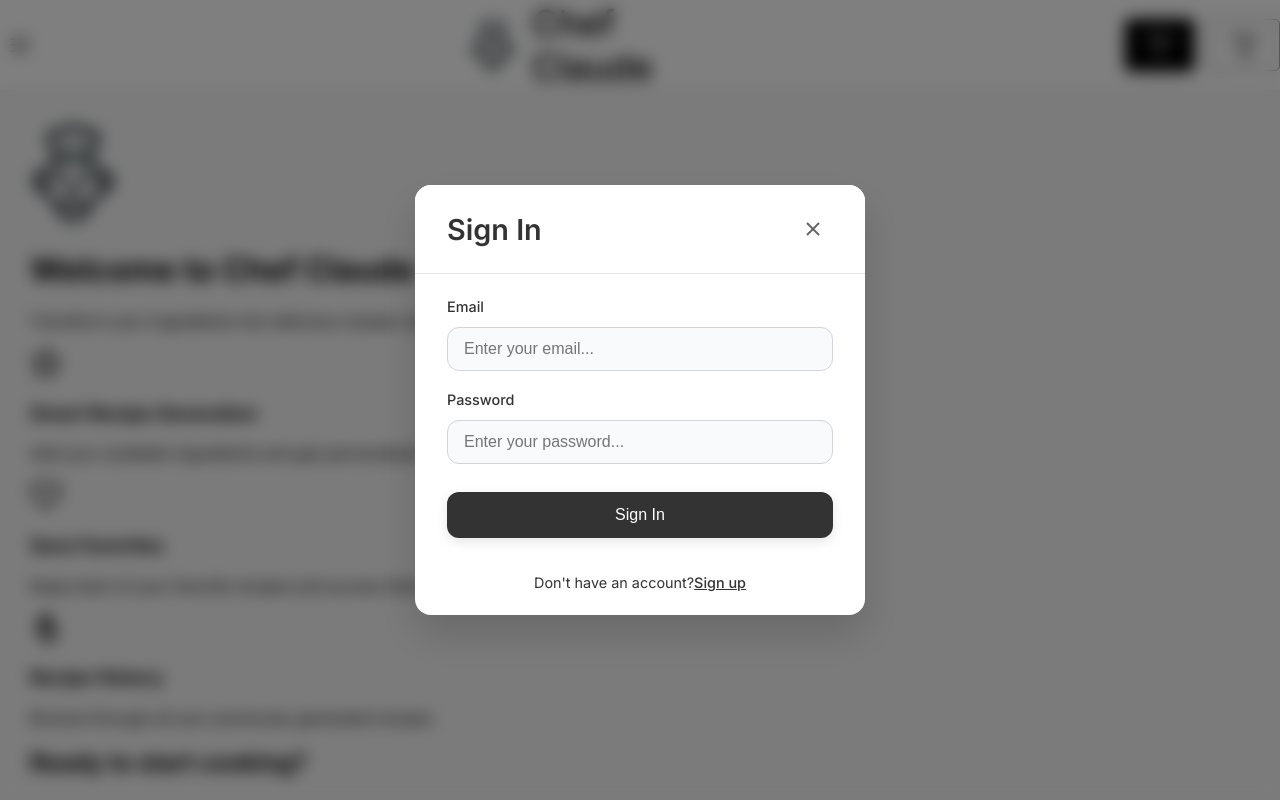
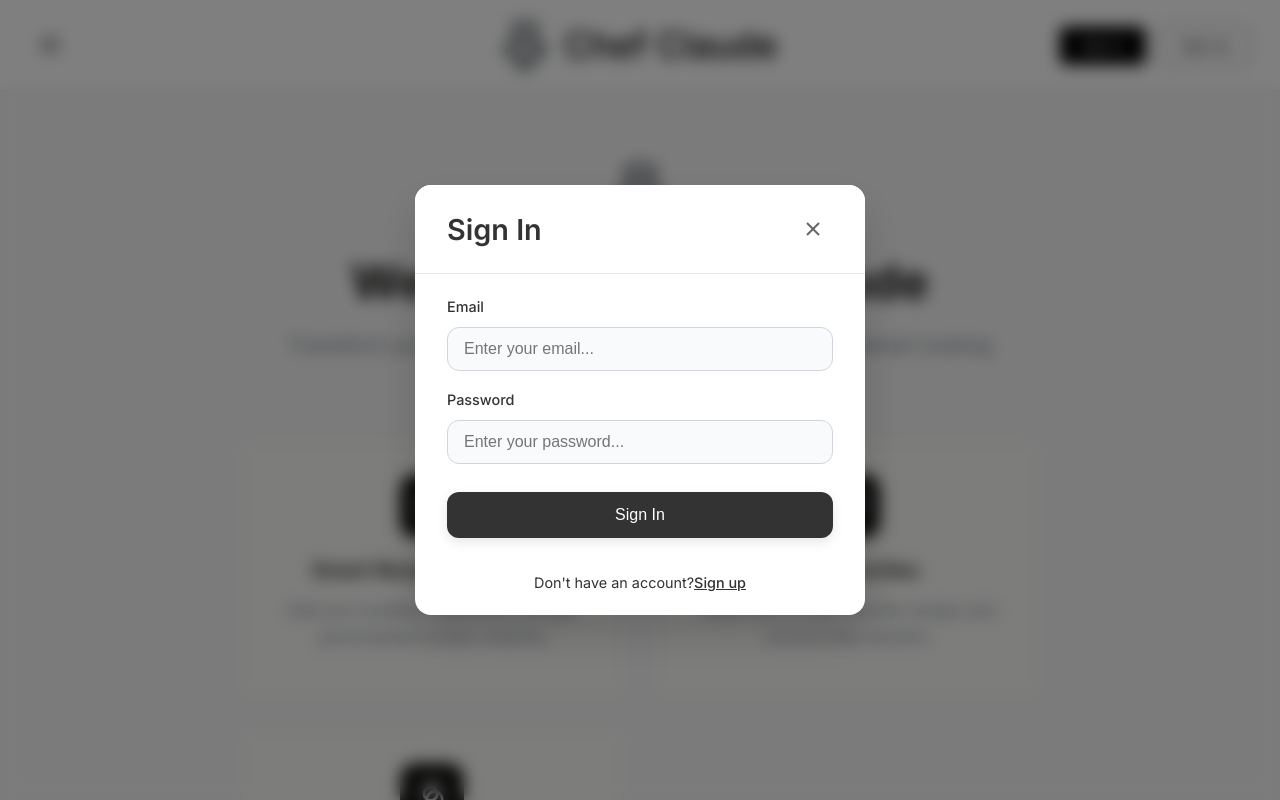
Before and after one commit to yasminebounasla/chef-claude, a React (Vite) app in the folder frontend/: page / in a window 1280 px wide. Shown: the top 800 px of the page. Built offline with nearby package versions, Linux system fonts and the light colour scheme; no server answers; what @huggingface/inference would draw is missing.

Commit message:
add landing apge style and fix header style

```diff
--- a/frontend/src/components/Header.jsx
+++ b/frontend/src/components/Header.jsx
@@ -29,9 +29,8 @@
                     </svg>
                 </div>
 
-                {menuOpen && (
+                {menuOpen && isAuthenticated && (
                     <div className="dropdown-menu">
-                        {isAuthenticated && (
                         <>
                             <button className="dropdown-item" onClick={handleHistory}>
                                 <svg className="item-icon" width="16" height="16" viewBox="0 0 24 24" fill="none" stroke="currentColor" strokeWidth="2">
@@ -47,7 +46,6 @@
                                 Favorites
                             </button>
                         </>
-                        )}
                     </div>
                 )}
             </div>
--- a/frontend/src/style/Header.css
+++ b/frontend/src/style/Header.css
@@ -1,38 +1,47 @@
 .header{
-    display:flex;
-    justify-content: space-around;
+    display: flex;
+    justify-content: space-between;
     align-items: center;
-    gap :430px;
-    height : 90px;
+    padding: 0 30px;
+    height: 90px;
     box-shadow: 0px 1px 3px 0px rgba(0, 0, 0, 0.10), 0px 1px 2px 0px rgba(0, 0, 0, 0.06);
     background-color: white;
+    position: relative;
 }
+
 .header-icon {
-    width :45px;
+    width: 45px;
 }
+
 .header-title {
     font-weight: 500;
     font-size: 2.25rem;
 }
+
 .logo {
-    display:flex;
+    display: flex;
     justify-content: center;
     align-items: center;
-    gap :17px;
-    height : 90px;
-    align-content: center;
+    gap: 17px;
+    height: 90px;
+    position: absolute;
+    left: 50%;
+    transform: translateX(-50%);
 }
+
 .btns{
-    display : flex;
+    display: flex;
     align-items: center;
     justify-content: center;
-    gap : 15px;
+    gap: 15px;
 }
+
 .btns > button {
     padding: 10px 20px;
     border-radius: 5px;
     font-size: 0.85rem;
 }
+
 .signIn-btn {
     background-color: black;
     color: white;
@@ -42,10 +51,12 @@
     cursor: pointer;
     transition: all 0.3s;
 }
+
 .signIn-btn:hover {
     background-color: rgb(28, 28, 28);
     box-shadow: 2px 2px 8px rgb(133, 133, 133);
 }
+
 .signUp-btn {
     background-color: white;
     color: black;
@@ -54,6 +65,7 @@
     cursor: pointer;
     transition: all 0.3s;
 }
+
 .signUp-btn:hover {
     box-shadow: 1px 1px 8px rgb(191, 191, 191);
 }
@@ -62,6 +74,7 @@
 .menu-container {
     position: relative;
     cursor: pointer;
+    z-index: 10;
 }
 
 /* Hamburger Icon */
@@ -142,12 +155,12 @@
     color: #333;
 }
 
-
 /* Right Section */
 .right-section {
     display: flex;
     align-items: center;
     gap: 15px;
+    z-index: 10;
 }
 
 /* Avatar Circle */
@@ -239,7 +252,6 @@
     box-shadow: 1px 1px 8px rgb(191, 191, 191);
 }
 
-
 .dropdown-item.logout:hover {
   background-color: #ffecec;
   color: #d32f2f;
--- a/frontend/src/style/Main.css
+++ b/frontend/src/style/Main.css
@@ -237,3 +237,190 @@
         background-color: #991b1b;
     }
 }
+
+/* Landing Page Styles */
+.landing-page {
+    min-height: 80vh;
+    display: flex;
+    align-items: center;
+    justify-content: center;
+    padding: 40px 20px;
+}
+
+.landing-hero {
+    max-width: 800px;
+    text-align: center;
+    animation: fadeInUp 0.8s ease-out;
+}
+
+.hero-icon {
+    margin-bottom: 24px;
+    display: flex;
+    justify-content: center;
+}
+
+.landing-icon {
+    width: 64px;
+    height: 64px;
+    object-fit: contain;
+}
+
+.landing-hero h1 {
+    font-size: 3rem;
+    font-weight: 700;
+    color: #141413;
+    margin-bottom: 16px;
+    line-height: 1.1;
+}
+
+.hero-subtitle {
+    font-size: 1.25rem;
+    color: #6B7280;
+    margin-bottom: 48px;
+    line-height: 1.6;
+}
+
+.features-grid {
+    display: grid;
+    grid-template-columns: repeat(auto-fit, minmax(250px, 1fr));
+    gap: 32px;
+    margin-bottom: 64px;
+}
+
+.feature-card {
+    background: #FAFAF8;
+    border-radius: 16px;
+    padding: 32px 24px;
+    text-align: center;
+    transition: transform 0.3s ease, box-shadow 0.3s ease;
+    border: 1px solid #F0EFEB;
+}
+
+.feature-card:hover {
+    transform: translateY(-4px);
+    box-shadow: 0 20px 40px rgba(0, 0, 0, 0.08);
+}
+
+.feature-icon {
+    background: #141413;
+    color: white;
+    width: 64px;
+    height: 64px;
+    border-radius: 16px;
+    display: flex;
+    align-items: center;
+    justify-content: center;
+    margin: 0 auto 20px;
+}
+
+.feature-card h3 {
+    font-size: 1.25rem;
+    font-weight: 600;
+    color: #141413;
+    margin-bottom: 12px;
+}
+
+.feature-card p {
+    color: #6B7280;
+    line-height: 1.6;
+}
+
+.cta-section {
+    background: linear-gradient(135deg, #F0EFEB 0%, #E5E3DC 100%);
+    border-radius: 20px;
+    padding: 48px 32px;
+    margin-top: 32px;
+}
+
+.cta-section h2 {
+    font-size: 2rem;
+    font-weight: 600;
+    color: #141413;
+    margin-bottom: 12px;
+}
+
+.cta-section p {
+    color: #6B7280;
+    font-size: 1.1rem;
+    margin-bottom: 32px;
+}
+
+.cta-button {
+    background: #141413;
+    color: white;
+    border: none;
+    border-radius: 12px;
+    padding: 16px 32px;
+    font-size: 1.1rem;
+    font-weight: 600;
+    cursor: pointer;
+    transition: all 0.3s ease;
+    box-shadow: 0 4px 14px rgba(20, 20, 19, 0.2);
+}
+
+.cta-button:hover {
+    background: #2a2a2a;
+    transform: translateY(-2px);
+    box-shadow: 0 8px 25px rgba(20, 20, 19, 0.3);
+}
+
+/* Animation */
+@keyframes fadeInUp {
+    from {
+        opacity: 0;
+        transform: translateY(30px);
+    }
+    to {
+        opacity: 1;
+        transform: translateY(0);
+    }
+}
+
+/* Responsive Design */
+@media (max-width: 768px) {
+    .landing-hero h1 {
+        font-size: 2.5rem;
+    }
+
+    .hero-subtitle {
+        font-size: 1.1rem;
+    }
+
+    .features-grid {
+        grid-template-columns: 1fr;
+        gap: 24px;
+        margin-bottom: 48px;
+    }
+
+    .feature-card {
+        padding: 24px 20px;
+    }
+
+    .cta-section {
+        padding: 32px 24px;
+    }
+
+    .cta-section h2 {
+        font-size: 1.75rem;
+    }
+}
+
+@media (max-width: 480px) {
+    .landing-hero h1 {
+        font-size: 2rem;
+    }
+
+    .hero-subtitle {
+        font-size: 1rem;
+    }
+
+    .feature-icon {
+        width: 56px;
+        height: 56px;
+    }
+
+    .cta-button {
+        width: 100%;
+        padding: 14px 24px;
+    }
+}
```
Lines whose indentation alone changed are shown as unchanged.
